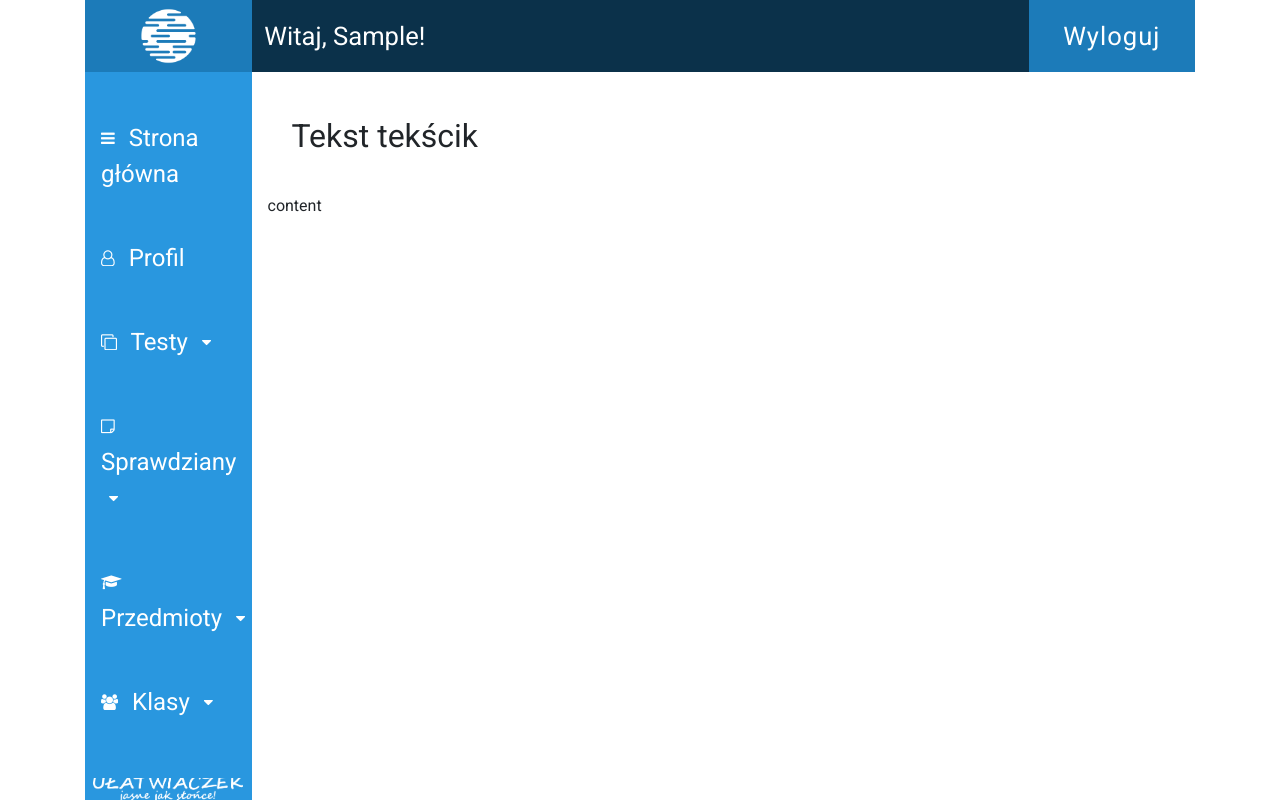
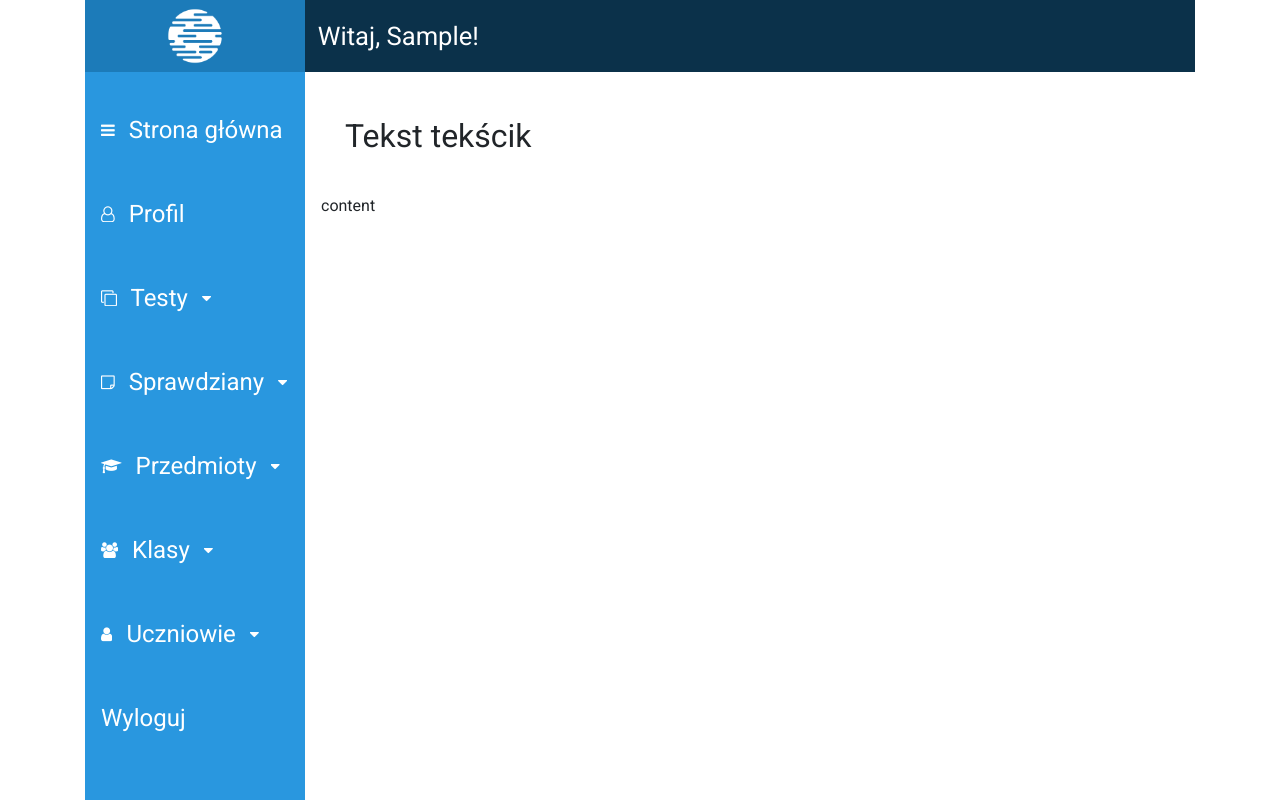
Before and after one commit to Marucik/Ulatwiaczek, a Django app: page /ulatwiaczek/ in a window 1280 px wide. Run offline with Django 3.2, Linux system fonts and the light colour scheme; the visitor is signed in with stand-in values (Sample User, id 1); style sheets or scripts are compiled from the project's sources; parts of the project's set-up code (start-up, migrations or seed data) failed here and were passed over; some libraries are stand-ins or nearby versions.

Commit message:
Stała szerokość nawigacji dla desktopów

```diff
--- a/main/templates/main/base.html
+++ b/main/templates/main/base.html
@@ -19,7 +19,7 @@
     <header>
       <div class="logo"><img src="{% static 'images/logo.png' %}" alt="Logo"></div>
       <div class="message">Witaj, {{ request.user.first_name }}!</div>
-      <div class="logout"><a href="{% url 'users:logout' %}">Wyloguj</a></div>
+      <!--<div class="logout"><a href="{% url 'users:logout' %}">Wyloguj</a></div>-->
     </header>
     <main>
       <nav class="main">
@@ -76,10 +76,13 @@
               <li id="uczniowieLista"><a href="{% url 'main:uczen_lista' %}"><span class="ikona"><i class="fa fa-list" aria-hidden="true"></i></span>Lista</a></li>
             </ol>
           </li>
+          <li class="logout">
+              <a href="{% url 'users:logout' %}">Wyloguj</a>
+          </li>
         </ul>
-        <footer>
+        <!--<footer>
           <img src="{% static 'images/napis.png' %}" alt="Napis">
-        </footer>
+        </footer>-->
       </nav>
       <div class="content">
         <div class="title">{% block contentTitle %}Tekst tekścik{% endblock %}</div>
--- a/sources/style/_content.scss
+++ b/sources/style/_content.scss
@@ -1,5 +1,5 @@
 .content {
-  flex-basis: 85%;
+  flex-basis: 100%;
   height: 100%;
   padding: 1rem;
   overflow-y: scroll;
--- a/sources/style/_header.scss
+++ b/sources/style/_header.scss
@@ -9,13 +9,14 @@ header {
 		flex-direction: column;
 		justify-content: center;
 		align-items: center;
-		flex-basis: 15%;
+		flex-basis: $navWidth;
+		flex-shrink: 0;
 		background-color: $baseBlue;
 
 		img {
 			align-self: center;
 			max-width: 100%;
-	    max-height: 90%;
+			max-height: 90%;
 		}
 	}
 
@@ -23,36 +24,11 @@ header {
 		display: flex;
 		justify-content: flex-start;
 		align-items: center;
-		flex-basis: 70%;
+		flex-basis: 100%;
 		font-size: 2vw;
 		padding-left: 1vw;
 		background-color: $baseBlueDarker;
 		color: #fff;
 	}
 
-	.logout {
-		display: flex;
-		flex-basis: 15%;
-
-		a {
-			display: flex;
-			justify-content: center;
-			align-items: center;
-			height: 100%;
-			width: 100%;
-			font-size: 2vw;
-			letter-spacing: 1px;
-			text-decoration: none;
-			background-color: $baseBlue;
-			color: #fff;
-
-			&:hover {
-				background-color: $red;
-			}
-
-			&:visited {
-				color: #fff;
-			}
-		}
-	}
 }
--- a/sources/style/_nav.scss
+++ b/sources/style/_nav.scss
@@ -3,11 +3,13 @@ nav {
   flex-flow: column nowrap;
   justify-content: space-between;
   height: 100%;
-  flex-basis: 15%;
+  flex-basis: $navWidth;
+  flex-shrink: 0;
   background-color: $baseBlueLight;
   ul {
     width: 100%;
-    padding: 1.5rem 0;
+    padding: 1rem 0;
+    margin: 0;
   }
   .showDropdown {
     display: block;
@@ -33,6 +35,7 @@ nav {
     &:hover {
       background-color: $baseBlue;
     }
+
     a {
       display: block;
       padding: 1.5rem 0 1.5rem 1rem;
@@ -54,6 +57,13 @@ nav {
       }
     }
   }
+
+  li.logout {
+    &:hover {
+      background-color: $red;
+    }
+  }
+
   footer {
     width: 100%;
     display: flex;
--- a/sources/style/_variables.scss
+++ b/sources/style/_variables.scss
@@ -6,3 +6,6 @@ $baseBlueDark: darken(#1c7bb9, 10%);
 $baseBlueDarker: darken(#1c7bb9, 25%);
 $red: #e74c3c;
 $green: #36952C;
+
+
+$navWidth: 220px;
```
